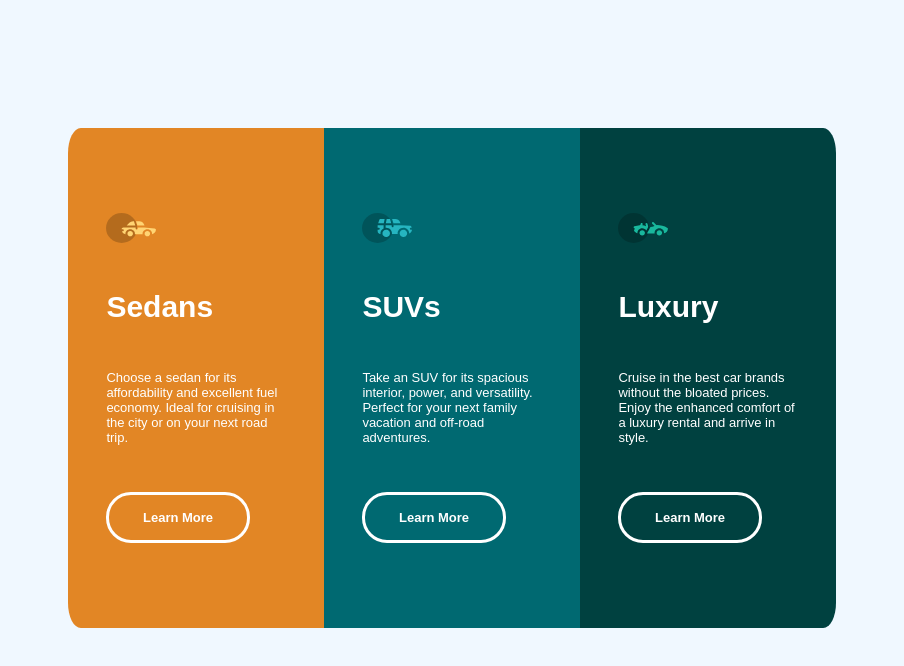
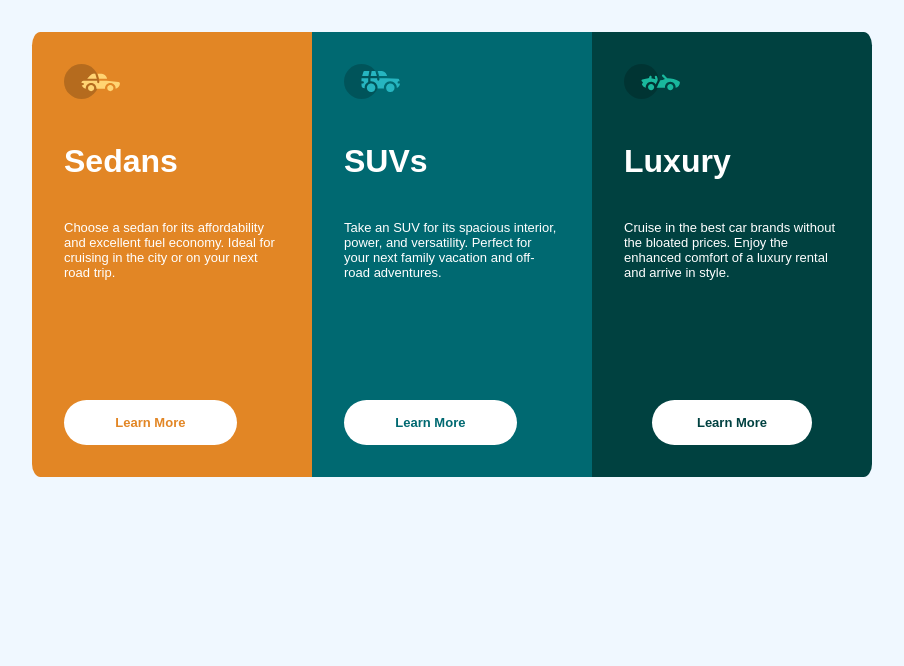
Before and after one commit to RGS-Frontend-Mentor-Challenges/3-column-preview-card-component-main, a plain HTML site: page index.html in a window 1280 px wide. Shown: the whole page, without its empty margins (188-1092 px from the left). Drawn offline with Linux system fonts and the light colour scheme.

Commit message:
Ajustments

```diff
--- a/index.html
+++ b/index.html
@@ -11,10 +11,12 @@
 
 <body>
 
-  <section class="main">
+
   <section class="cards sedan">
+    <figure class="figure">
+      <img src="./images/icon-sedans.svg" alt="" class="icon">
+    </figure>
 
-      <img src="./images/icon-sedans.svg" alt="Sedan Icon">
     <h2 class="cardTitle">Sedans</h2>
     <p class="text">Choose a sedan for its affordability and excellent fuel economy. Ideal for cruising in the city
       or on your next road trip.</p>
@@ -24,7 +26,10 @@
 
   <section class="cards suv">
 
-      <img src="./images/icon-suvs.svg" alt="SUV Icon">
+    <figure class="figure">
+      <img src="./images/icon-suvs.svg" alt="" class="icon">
+    </figure>
+
     <h2 class="cardTitle">SUVs</h2>
     <p class="text">Take an SUV for its spacious interior, power, and versatility. Perfect for your next family
       vacation
@@ -33,8 +38,10 @@
 
   </section>
   <section class="cards luxury">
+    <figure class="figure">
+      <img src="./images/icon-luxury.svg" alt="" class="icon">
+    </figure>
 
-      <img src="./images/icon-luxury.svg" alt="Luxury Icon">
     <h2 class="cardTitle">Luxury</h2>
     <p class="text"> Cruise in the best car brands without the bloated prices. Enjoy the enhanced comfort of a luxury
       rental and arrive in style.</p>
@@ -42,8 +49,6 @@
 
   </section>
 
-  </section>
-
 </body>
 
 </html>
--- a/style.css
+++ b/style.css
@@ -1,40 +1,58 @@
 * {
     box-sizing: border-box;
     margin: 0;
+    padding: 0;
+}
+
+:root {
+    --general-bg-color: aliceblue;
+    --general-txt-color: #ffff;
+    --btn-bg-color: #ffff;
+
+    --sedan-gb-color: #e28625;
+    --suvs-bg-color: #006971;
+    --lux-bg-color: #004140;
+
+    --card-dimention: 17.5rem;
+    --min-diplay: 17rem;
+    --general-font-family: sans-serif, 'Courier New', Courier, monospace;
 }
 
 body {
-    background-color: aliceblue;
-    color: white;
-    font-family: sans-serif, 'Courier New', Courier, monospace;
+    background-color: var(--general-bg-color);
+    color: var(--general-txt-color);
+    font-family: var(--general-font-family);
+    height: auto;
+    padding: 2rem 0;
     display: flex;
     flex-wrap: wrap;
     justify-content: center;
     flex-direction: column;
-}
-
-.main {
-    display: flex;
-    justify-content: center;
-    margin-top: 10%;
+    align-items: center;
 }
 
 .cards {
-    width: 20%;
-    height: 500px;
+    width: var(--card-dimention);
+    min-width: var(--min-diplay);
+    padding: 2rem;
+    height: auto;
     display: flex;
     flex-direction: column;
     justify-content: space-evenly;
-    padding: 3%;
+    gap: 2.5rem;
 }
 
-img {
-    width: 50px;
-    height: 30px;
+.figure {
+    width: 3.5rem;
+}
+
+.icon {
+    width: 100%;
+    object-fit: cover;
 }
 
 .cardTitle {
-    font-size: 30px;
+    font-size: 2rem;
     font-weight: bold;
 }
 
@@ -43,23 +61,34 @@ img {
 }
 
 .sedan {
-    background-color: #e28625;
-    border-radius: 5% 0 0 5%;
+    background-color: var(--sedan-gb-color);
+    border-radius: 3% 3% 0 0;
+}
+
+.sedan .btn {
+    color: var(--sedan-gb-color);
 }
 
 .suv {
-    background-color: #006971;
+    background-color: var(--suvs-bg-color);
+}
+
+.suv .btn {
+    color: var(--suvs-bg-color);
 }
 
 .luxury {
-    background-color: #004140;
-    border-radius: 0 5% 5% 0;
+    background-color: var(--lux-bg-color);
+    border-radius: 0 3% 3% 0;
+}
+
+.luxury .btn {
+    color: var(--lux-bg-color);
 }
 
 .btn {
-    border: 3px solid white;
-    border-radius: 25px;
-    color: white;
+    background-color: var(--btn-bg-color);
+    border-radius: 1.5rem;
     font-weight: bold;
     padding: 15px 32px;
     text-align: center;
@@ -69,68 +98,49 @@ img {
     width: 80%;
 }
 
-@media only screen and (max-width: 800px) {
-    .cards {
-        width: 30%;
-        height: 400px;
-        display: flex;
-        flex-direction: column;
-        justify-content: space-evenly;
-        padding: 3%;
+@media (min-width: 26.8rem) {
+    body {
+        flex-direction: row;
+    }
+
+    .sedan {
+        border-radius: 3% 0 0;
+    }
+
+    .suv {
+        border-radius: 0 3% 0 0;
+    }
+
+    .luxury {
+        width: 35rem;
+        border-radius: 0 0 3% 3%;
+    }
+
+    .luxury .btn {
+        width: 10rem;
+        align-self: center;
     }
 }
 
+@media (min-width: 60rem) {
 
-
-@media only screen and (max-width: 500px) {
-    .main {
-        display: flex;
-        justify-content: center;
-        flex-direction: column;
-        align-items: center;
+    .cards {
+        max-width: var(--card-dimention);
     }
 
-    .cards {
-        width: 90%;
-        height: 400px;
-        display: flex;
-        flex-direction: column;
-        justify-content: space-evenly;
-        padding: 0 10%;
+    .btn {
+        margin-top: 5rem;
     }
 
     .sedan {
-        border-radius: 5% 5% 0 0;
+        border-radius: 3% 0 0 3%;
+    }
+
+    .suv {
+        border-radius: 0;
     }
 
     .luxury {
-        border-radius: 0 0 5% 5%;
+        border-radius: 0 3% 3% 0;
     }
-    .btn {
-        background-color: white;
-        border-radius: 25px;
-        color: darkgreen;
-        font-weight: bold;
-        padding: 15px 32px;
-        text-align: center;
-        text-decoration: none;
-        display: inline-block;
-        font-size: 13px;
-        width: 80%;
-        margin-top: 30%;
-    }
-
-    .sedanBtn {
-        color: #e28625;
-    }
-
-    .suvBtn {
-        color: #006971;
-
-    }
-
-    .luxBtn {
-        color: #004140;
-    }
-
 }
```
Lines whose indentation alone changed are shown as unchanged.
